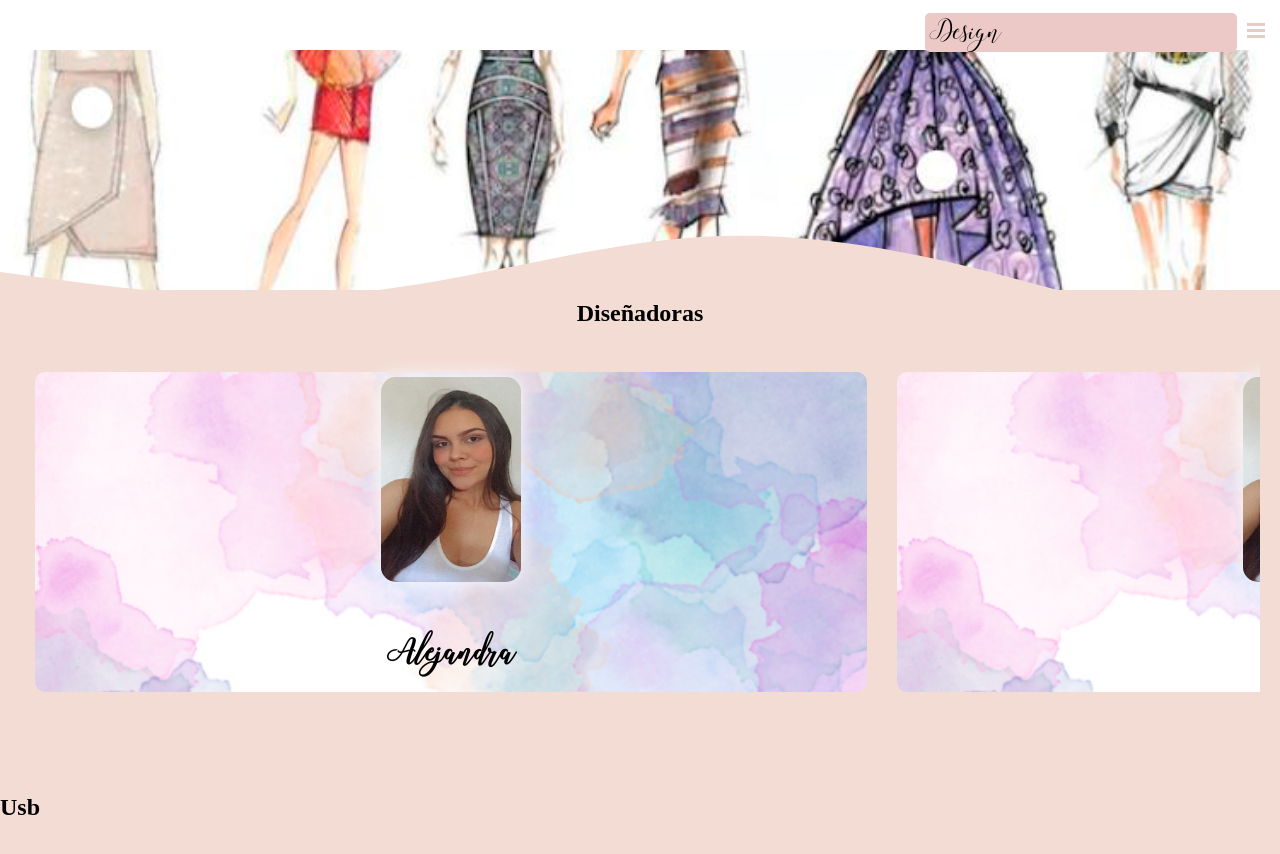
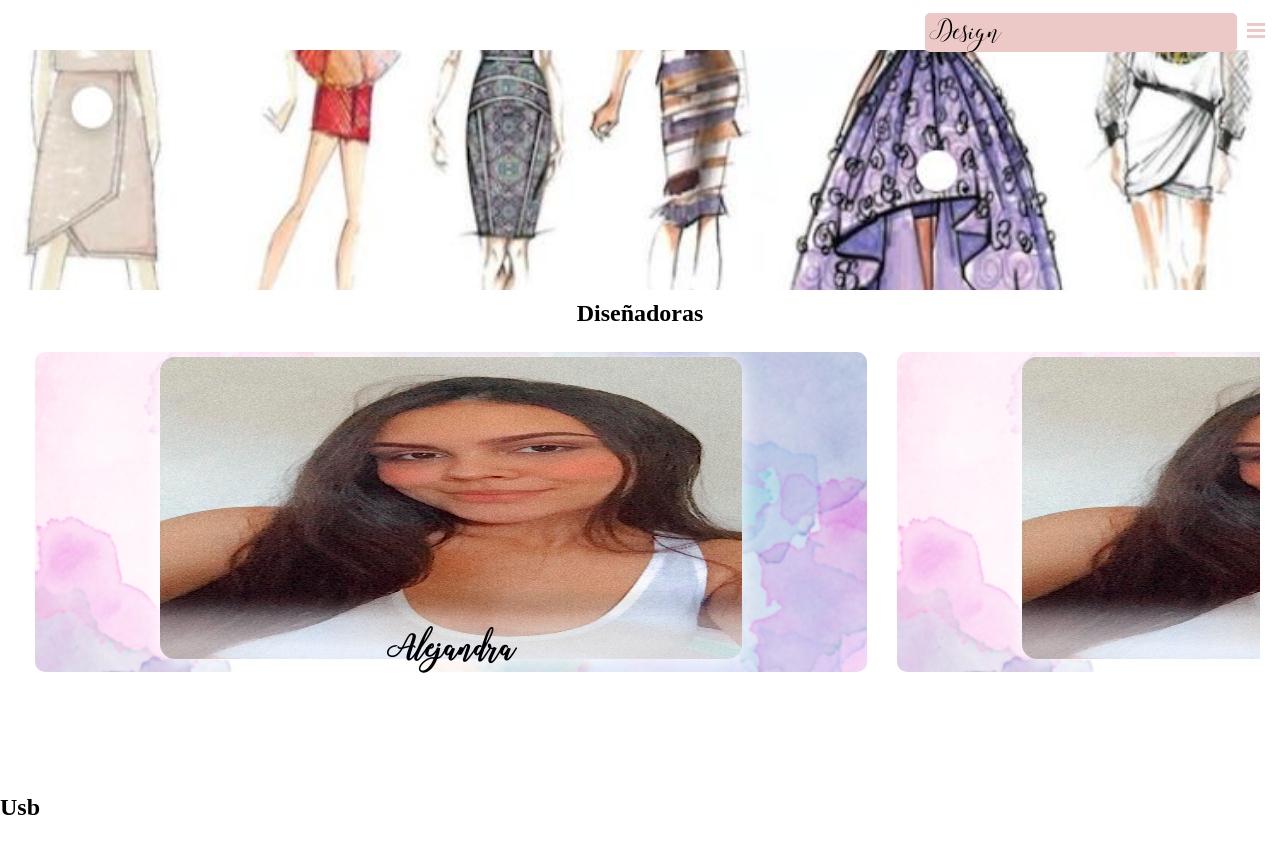
Before and after one commit to StevenC23/Design, a React (Create React App) app: page / in a window 1280 px wide. Shown: the top 854 px of the page. Built offline with nearby package versions, Linux system fonts and the light colour scheme.

Commit message:
scroll designers edit6

```diff
--- a/src/components/designerscard/Designers.css
+++ b/src/components/designerscard/Designers.css
@@ -26,7 +26,9 @@ a {
 .designers-container-cards {
   display: flex;
   margin: 20px;
+  margin-top: 0;
   overflow-x: scroll;
+  overflow-y: hidden;
   scroll-snap-type: x mandatory;
 }
 
@@ -46,7 +48,7 @@ a {
 }
 
 .designers-card-div .img {
-  height: 80%;
+  height: 85%;
   margin: 10px auto;
   margin-bottom: 0;
   display: flex;
@@ -55,8 +57,8 @@ a {
 }
 
 .designers-card-div .img .designer-img {
-  width: 140px;
-  height: 205px;
+  width: 70%;
+  height: 111%;
   margin: 5px auto;
   border-radius: 15px;
   box-shadow: 0px 0px 20px rgb(255, 255, 255);
@@ -73,40 +75,7 @@ a {
   padding: 2px;
   font-family: montic;
   font-weight: bold;
+  /* transform: translateY(-40px); */
 }
 
 /* --------------hover--------------*/
-
-/* .designers-container-cards {
-  width: 95%;
-  height: 80%;
-  margin: 11% auto;
-  display: flex;
-  justify-content: space-between;
-
-
-  overflow-x: scroll;
-  scroll-snap-type: x mandatory;
-}
-
-.designers-card {
-  min-width: 70%;
-  margin: 0 10px;
-  min-height: 100%;
-  border-radius: 20px;
-  padding: 10px;
-  background-color: white;
-  display: flex;
-  flex-direction: column;
-  align-items: center;
-
-  scroll-snap-align: center;
-}
-
-.designer-img {
-  width: 40%;
-}
-
-.designers-card .data {
-  display: block;
-} */
--- a/src/components/designerscard/Designers.jsx
+++ b/src/components/designerscard/Designers.jsx
@@ -1,7 +1,7 @@
 import React from "react";
 import "./Designers.css";
 import { DESIGNERS } from "../../source/designers/index";
-import al from "../../source/imgs/aleja.jpg";
+import al from "../../source/imgs/aleja0.png";
 
 const Designers = () => {
   return (
@@ -9,7 +9,6 @@ const Designers = () => {
       <div className="designers-title">
         <h2>Diseñadoras</h2>
       </div>
-
       <ol className="designers-container-cards">
         {DESIGNERS.map((ds) => (
           <li key={ds.id} className="designers-card">
--- a/src/components/navbar/Navbar.css
+++ b/src/components/navbar/Navbar.css
@@ -84,7 +84,6 @@
 /*--------Cuando hay un scroll--------*/
 
 .nav-list-scroll {
-  z-index: 100;
   opacity: 1;
   flex-direction: row;
   position: relative;
--- a/src/index.css
+++ b/src/index.css
@@ -14,7 +14,7 @@
 }
 
 section {
-  background-color: #f3dcd4;
+  /* background-color: #f3dcd4; */
 }
 
 .section1 {
@@ -22,13 +22,13 @@ section {
   margin-top: 50px;
   /* padding-top: 8vh; */
   display: flex;
-  background-image: url("./source/imgs/diseño0.png");
+  background-image: url("./source/imgs/diseño.jpg");
   background-position: center;
   background-repeat: no-repeat;
   background-size: cover;
 }
 
-.section1::before {
+/* .section1::before {
   content: "";
   width: 100%;
   height: 100%;
@@ -36,4 +36,4 @@ section {
   background-repeat: no-repeat;
   background-position-y: 150px;
   background-size: auto;
-}
+} */
```
Also changed, not shown: src/source/imgs/aleja0.png (added).
